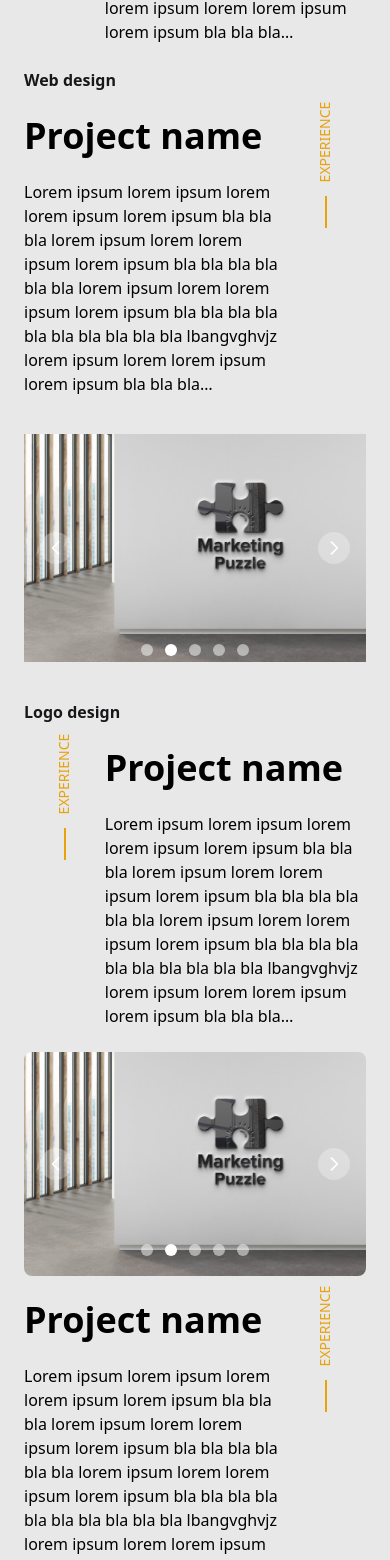
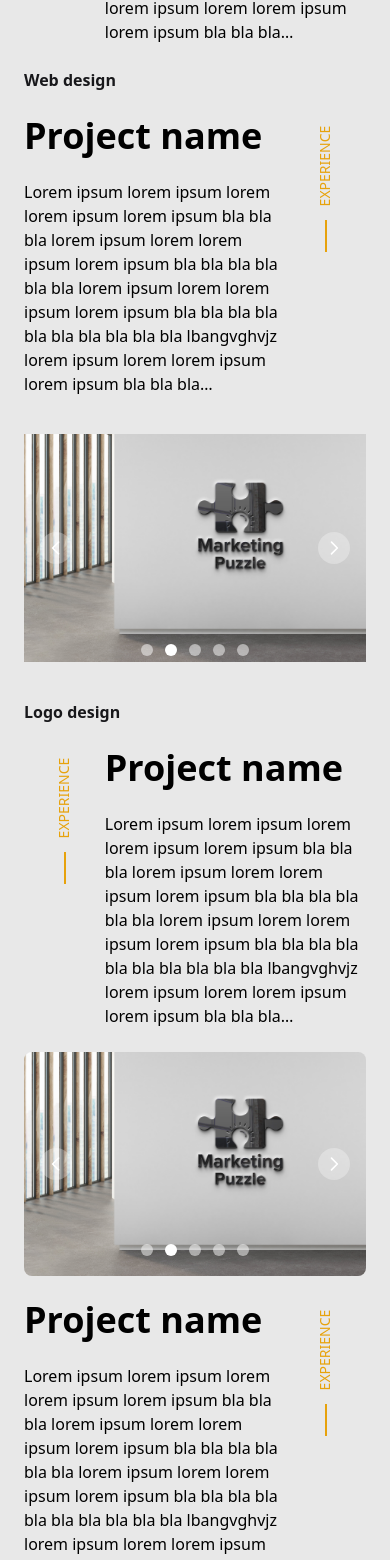
Before and after one commit to noravitkai/norvit-portfolio, a Vue app: page / in a window 390 px wide. Shown: the part 2551-4111 px from the top of the page. Built offline with nearby package versions, Linux system fonts and the light colour scheme.

Commit message:
update section marker in mobile version of experience

```diff
--- a/src/components/ExperienceMobile.vue
+++ b/src/components/ExperienceMobile.vue
@@ -40,7 +40,7 @@
             </p>
           </div>
           <!-- section marker -->
-          <div class="mt-4 flex flex-col items-center">
+          <div class="mt-10 flex flex-col items-center lg:mt-4">
             <p class="-rotate-90 text-sm font-medium uppercase text-yellow">
               Experience
             </p>
@@ -57,7 +57,7 @@
         <!-- project 1 -->
         <div class="mt-6 flex">
           <!-- section marker -->
-          <div class="mt-4 flex flex-col items-center">
+          <div class="mt-10 flex flex-col items-center lg:mt-4">
             <p class="-rotate-90 text-sm font-medium uppercase text-yellow">
               Experience
             </p>
@@ -92,7 +92,7 @@
             </p>
           </div>
           <!-- section marker -->
-          <div class="mt-4 flex flex-col items-center">
+          <div class="mt-10 flex flex-col items-center lg:mt-4">
             <p class="-rotate-90 text-sm font-medium uppercase text-yellow">
               Experience
             </p>
@@ -109,7 +109,7 @@
         <!-- project 1 -->
         <div class="mt-6 flex">
           <!-- section marker -->
-          <div class="mt-4 flex flex-col items-center">
+          <div class="mt-10 flex flex-col items-center lg:mt-4">
             <p class="-rotate-90 text-sm font-medium uppercase text-yellow">
               Experience
             </p>
@@ -144,7 +144,7 @@
             </p>
           </div>
           <!-- section marker -->
-          <div class="mt-4 flex flex-col items-center">
+          <div class="mt-10 flex flex-col items-center lg:mt-4">
             <p class="-rotate-90 text-sm font-medium uppercase text-yellow">
               Experience
             </p>
@@ -160,7 +160,7 @@
         <h3 class="font-semibold text-black">Video editing</h3>
         <div class="mt-6 flex">
           <!-- section marker -->
-          <div class="mt-4 flex flex-col items-center">
+          <div class="mt-10 flex flex-col items-center lg:mt-4">
             <p class="-rotate-90 text-sm font-medium uppercase text-yellow">
               Experience
             </p>
@@ -199,7 +199,7 @@
             </p>
           </div>
           <!-- section marker -->
-          <div class="mt-4 flex flex-col items-center">
+          <div class="mt-10 flex flex-col items-center lg:mt-4">
             <p class="-rotate-90 text-sm font-medium uppercase text-yellow">
               Experience
             </p>
@@ -212,7 +212,7 @@
         <!-- project 2 -->
         <div class="mt-6 flex">
           <!-- section marker -->
-          <div class="mt-4 flex flex-col items-center">
+          <div class="mt-10 flex flex-col items-center lg:mt-4">
             <p class="-rotate-90 text-sm font-medium uppercase text-yellow">
               Experience
             </p>
@@ -250,7 +250,7 @@
             </p>
           </div>
           <!-- section marker -->
-          <div class="mt-4 flex flex-col items-center">
+          <div class="mt-10 flex flex-col items-center lg:mt-4">
             <p class="-rotate-90 text-sm font-medium uppercase text-yellow">
               Experience
             </p>
```
